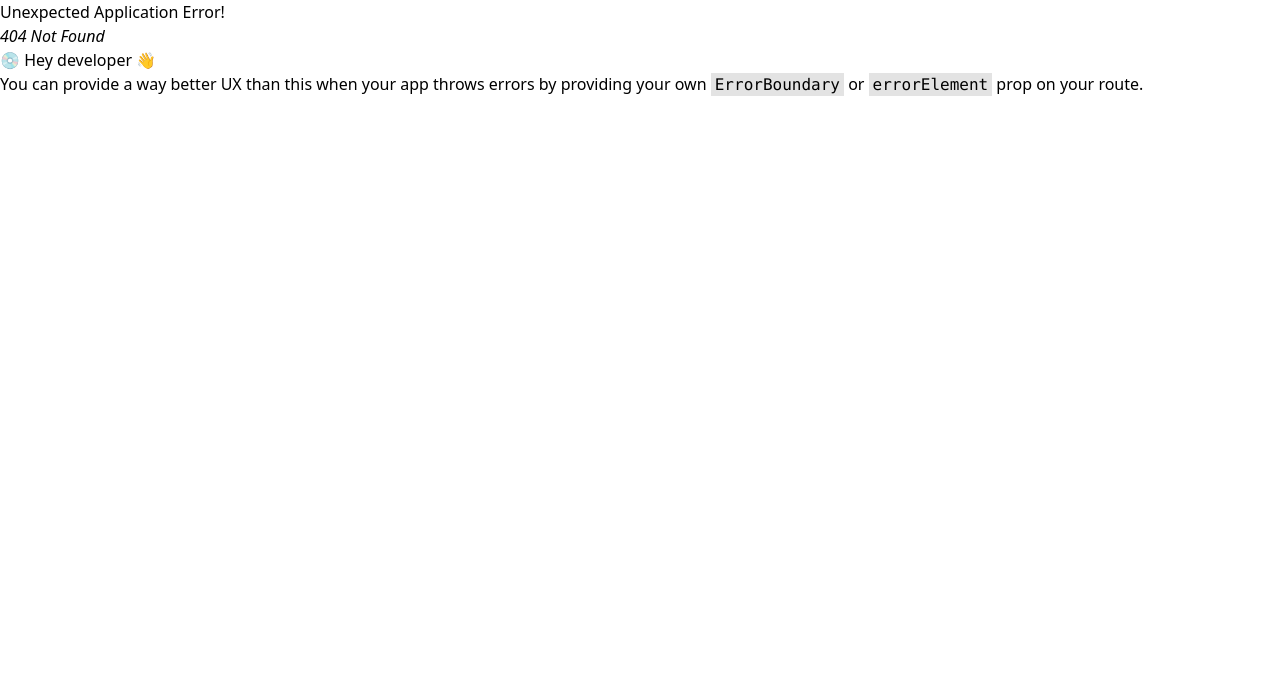
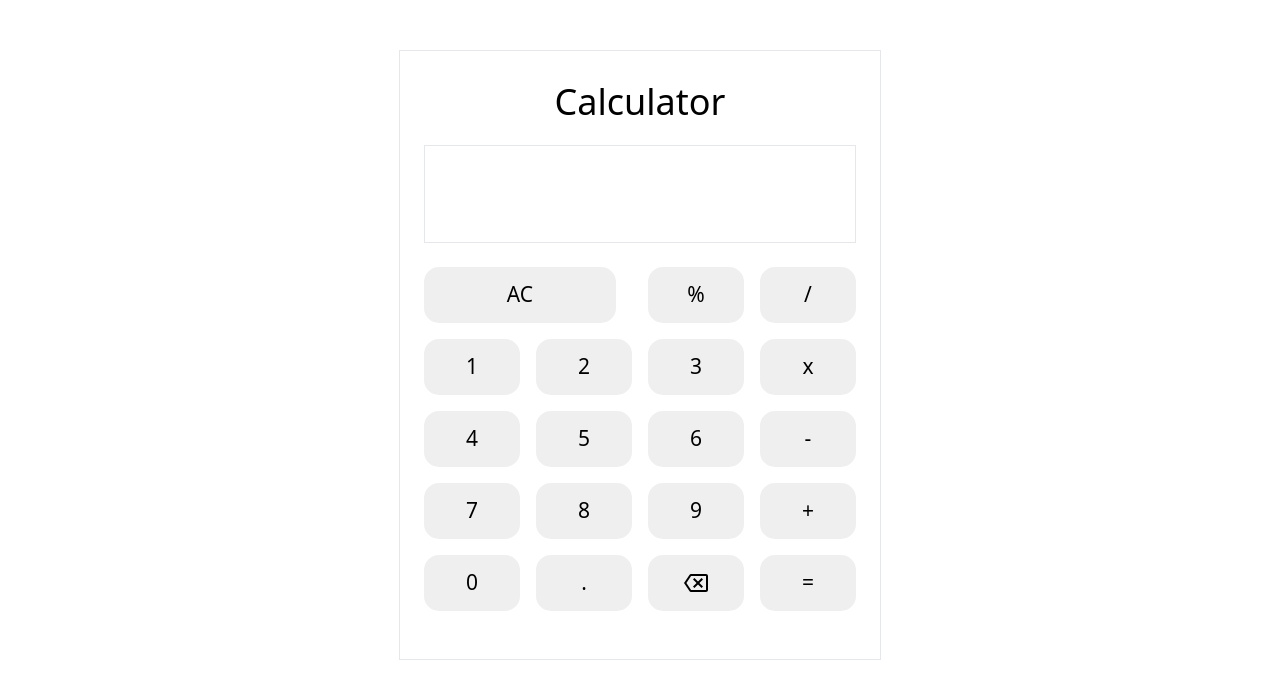
Before and after one commit to sunilkalikayi/react-projects, a React (Vite) app: page /calculator in a window 1280 px wide. Before the commit this address had no page. Shown: the top 698 px of the page. Built offline with nearby package versions, Linux system fonts and the light colour scheme.

Commit message:
feat: add the calculator

```diff
--- a/src/App.tsx
+++ b/src/App.tsx
@@ -11,7 +11,6 @@ function App() {
                     onClick={() => {
                         navigate("/rock-paper-scissor");
                     }}
-
                     className="w-[220px] h-[100px] flex items-center justify-center bg-[#E5E5E5] rounded-[15px] font-semibold"
                 >
                     Rock-Paper-Scissor
@@ -24,6 +23,14 @@ function App() {
                 >
                     Number Dail Pad
                 </button>
+                <button
+                    onClick={() => {
+                        navigate("/calculator");
+                    }}
+                    className="w-[220px] h-[100px] flex items-center justify-center bg-[#E5E5E5] rounded-[15px] font-semibold"
+                >
+                    Calculator
+                </button>
             </section>
         </section>
     );
--- /dev/null
+++ b/src/calculator/Calculator.tsx
@@ -0,0 +1,209 @@
+import { useState } from "react";
+import DailPadClearIcon from "../assets/icons/DailPadClearIcon";
+
+const Calculator = () => {
+    // State to manage the input text
+    const [expression, setExpression] = useState("");
+    const [result, setResult] = useState("");
+
+    // Function to handle adding input to the text
+    const handleSetInput = (input: string) => {
+        setExpression((val) => val + input);
+    };
+
+    // Function to handle clearing the last character from the text
+    const handleClear = () => {
+        setExpression((prevState) => prevState?.slice(0, -1));
+    };
+
+    // Function to handle evaluation expression using JavaScript eval() function
+    const handleEvaluate = () => {
+        const res = eval(expression);
+        setResult(res);
+        console.log("result is", res);
+    };
+    return (
+        <section className="max-w-fit border p-6 text-[21px] mx-auto mt-[50px]">
+            <div className="text-[36px] text-center mb-4">Calculator</div>
+            {/* Display area */}
+            <div className="border">
+                {/* Input section */}
+                <div className="h-[50px] mx-2  overflow-scroll  no-scrollbar text-end">{expression}</div>
+                {/* Results Section */}
+                <div className="h-[30px]  m-2 overflow-scroll  no-scrollbar text-end">{result}</div>
+            </div>
+
+            {/* Buttons container */}
+            <div className="flex flex-col gap-4 my-6 ">
+                <div className="flex gap-4">
+                    {/* Number buttons */}
+                    <button
+                        className="h-[56px] w-[192px] bg-[#EFEFEF] rounded-[15px]"
+                        onClick={() => {
+                            setExpression("");
+                        }}
+                    >
+                        AC
+                    </button>
+
+                    <button
+                        className="h-[56px] w-[96px] bg-[#EFEFEF] rounded-[15px] ml-auto"
+                        onClick={() => {
+                            handleSetInput("%");
+                        }}
+                    >
+                        %
+                    </button>
+                    <button
+                        className="h-[56px] w-[96px] bg-[#EFEFEF] rounded-[15px]"
+                        onClick={() => {
+                            handleSetInput("/");
+                        }}
+                    >
+                        /
+                    </button>
+                </div>
+                <div className="flex gap-4">
+                    {/* Number buttons */}
+                    <button
+                        className="h-[56px] w-[96px] bg-[#EFEFEF] rounded-[15px]"
+                        onClick={() => {
+                            handleSetInput("1");
+                        }}
+                    >
+                        1
+                    </button>
+                    <button
+                        className="h-[56px] w-[96px] bg-[#EFEFEF] rounded-[15px]"
+                        onClick={() => {
+                            handleSetInput("2");
+                        }}
+                    >
+                        2
+                    </button>
+                    <button
+                        className="h-[56px] w-[96px] bg-[#EFEFEF] rounded-[15px]"
+                        onClick={() => {
+                            handleSetInput("3");
+                        }}
+                    >
+                        3
+                    </button>
+                    <button
+                        className="h-[56px] w-[96px] bg-[#EFEFEF] rounded-[15px]"
+                        onClick={() => {
+                            handleSetInput("*");
+                        }}
+                    >
+                        x
+                    </button>
+                </div>
+                <div className="flex gap-4">
+                    <button
+                        className="h-[56px] w-[96px] bg-[#EFEFEF] rounded-[15px]"
+                        onClick={() => {
+                            handleSetInput("4");
+                        }}
+                    >
+                        4
+                    </button>
+                    <button
+                        className="h-[56px] w-[96px] bg-[#EFEFEF] rounded-[15px]"
+                        onClick={() => {
+                            handleSetInput("5");
+                        }}
+                    >
+                        5
+                    </button>
+                    <button
+                        className="h-[56px] w-[96px] bg-[#EFEFEF] rounded-[15px]"
+                        onClick={() => {
+                            handleSetInput("6");
+                        }}
+                    >
+                        6
+                    </button>
+                    <button
+                        className="h-[56px] w-[96px] bg-[#EFEFEF] rounded-[15px]"
+                        onClick={() => {
+                            handleSetInput("-");
+                        }}
+                    >
+                        -
+                    </button>
+                </div>
+                <div className="flex gap-4">
+                    <button
+                        className="h-[56px] w-[96px] bg-[#EFEFEF] rounded-[15px]"
+                        onClick={() => {
+                            handleSetInput("7");
+                        }}
+                    >
+                        7
+                    </button>
+                    <button
+                        className="h-[56px] w-[96px] bg-[#EFEFEF] rounded-[15px]"
+                        onClick={() => {
+                            handleSetInput("8");
+                        }}
+                    >
+                        8
+                    </button>
+                    <button
+                        className="h-[56px] w-[96px] bg-[#EFEFEF] rounded-[15px]"
+                        onClick={() => {
+                            handleSetInput("9");
+                        }}
+                    >
+                        9
+                    </button>
+                    <button
+                        className="h-[56px] w-[96px] bg-[#EFEFEF] rounded-[15px]"
+                        onClick={() => {
+                            handleSetInput("+");
+                        }}
+                    >
+                        +
+                    </button>
+                </div>
+                <div className="flex gap-4">
+                    {/* Symbol buttons */}
+                    <button
+                        className="h-[56px] w-[96px] bg-[#EFEFEF] rounded-[15px]"
+                        onClick={() => {
+                            handleSetInput("0");
+                        }}
+                    >
+                        0
+                    </button>
+                    <button
+                        className="h-[56px] w-[96px] bg-[#EFEFEF] rounded-[15px]"
+                        onClick={() => {
+                            handleSetInput(".");
+                        }}
+                    >
+                        .
+                    </button>
+                    <button
+                        className="h-[56px] w-[96px] bg-[#EFEFEF] rounded-[15px] flex justify-center items-center"
+                        onClick={() => {
+                            handleClear();
+                        }}
+                    >
+                        <DailPadClearIcon />
+                    </button>
+                    <button
+                        className="h-[56px] w-[96px] bg-[#EFEFEF] rounded-[15px]"
+                        onClick={() => {
+                            handleEvaluate();
+                        }}
+                    >
+                        =
+                    </button>
+                </div>
+            </div>
+        </section>
+    );
+};
+
+export default Calculator;
--- a/src/main.tsx
+++ b/src/main.tsx
@@ -3,6 +3,7 @@ import ReactDOM from "react-dom/client";
 import { Provider } from "react-redux";
 import { RouterProvider, createBrowserRouter } from "react-router-dom";
 import App from "./App.tsx";
+import Calculator from "./calculator/Calculator.tsx";
 import DailPad from "./dailPad/DailPad.tsx";
 import RPSCoverPage from "./games/rock-paper-scissor/RPSCoverPage.tsx";
 import RockPaperScissor from "./games/rock-paper-scissor/RockPaperScissor.tsx";
@@ -26,6 +27,10 @@ const router = createBrowserRouter([
         path: "/rock-paper-scissor/play",
         element: <RockPaperScissor />,
     },
+    {
+        path: "/calculator",
+        element: <Calculator />,
+    },
 ]);
 
 ReactDOM.createRoot(document.getElementById("root")!).render(
```
